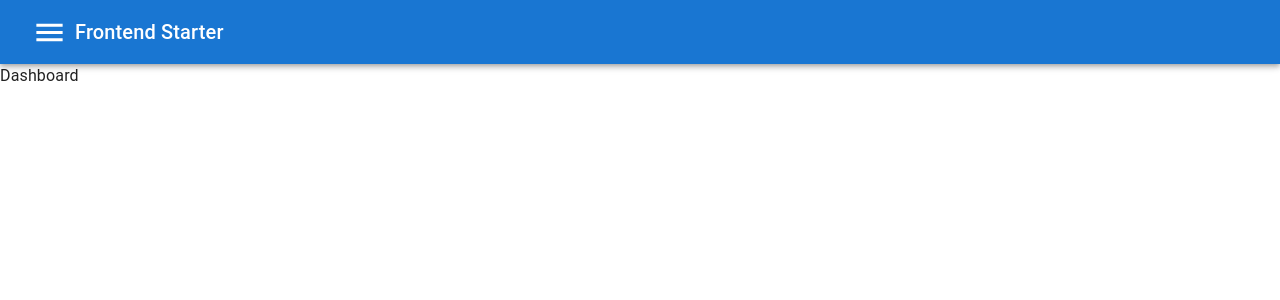
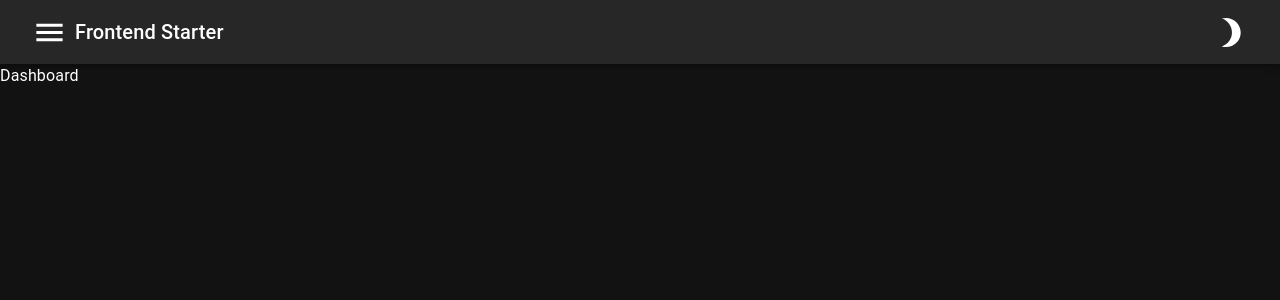
Before and after one commit to piotr-pietras/frontend-starter, a React app: page / in a window 1280 px wide. Shown: the top 300 px of the page. Built offline with nearby package versions, Linux system fonts and the light colour scheme.

Commit message:
Add dark mode

```diff
--- a/src/App.tsx
+++ b/src/App.tsx
@@ -2,14 +2,16 @@ import { CssBaseline } from "@mui/material";
 import React from "react";
 import { RouterProvider } from "react-router-dom";
 import { router } from "./services/router";
-import { useDispatch, useSelector } from "react-redux";
+import { useSelector } from "react-redux";
 import { selectApp } from "./app.selector";
 import { GlobalLoading } from "./common/GlobalLoading";
-import { dispatch, store } from "./services/redux";
+import { dispatch } from "./services/redux";
 import { AppSlice } from "./app.slice";
+import { ThemeProvider } from "@mui/material";
+import { getTheme } from "./services/theme";
 
 async function initialize() {
-  //Test promise for initial initialization
+  //Test promise for initial app load
   const test = new Promise((res) =>
     setTimeout(() => {
       res("resolved");
@@ -18,17 +20,22 @@ async function initialize() {
   return Promise.all([test]);
 }
 
+const {
+  actions: { initialized },
+} = AppSlice;
+
 export const App = () => {
-  const { isInitialized } = useSelector(selectApp);
+  const { isInitialized, paletteMode } = useSelector(selectApp);
+
   dispatch(async function (dispatch) {
     await initialize();
-    dispatch(AppSlice.actions.initialized());
+    dispatch(initialized());
   });
 
   return (
-    <>
+    <ThemeProvider theme={getTheme({ paletteMode })}>
       <CssBaseline />
       {!isInitialized ? <GlobalLoading /> : <RouterProvider router={router} />}
-    </>
+    </ThemeProvider>
   );
 };
--- a/src/app.selector.tsx
+++ b/src/app.selector.tsx
@@ -3,9 +3,10 @@ import { State } from "./services/redux";
 
 export const selectApp = createSelector(
   (state: State) => state.app,
-  ({ isInitialized }) => {
+  ({ isInitialized, paletteMode }) => {
     return {
       isInitialized,
+      paletteMode,
     };
   }
 );
--- a/src/app.slice.tsx
+++ b/src/app.slice.tsx
@@ -1,18 +1,24 @@
-import { createSlice, PayloadAction } from "@reduxjs/toolkit";
+import { PaletteMode } from "@mui/material";
+import { createSlice } from "@reduxjs/toolkit";
 
 interface InitialState {
   isInitialized: boolean;
+  paletteMode: PaletteMode;
 }
 const initialState: InitialState = {
   isInitialized: false,
+  paletteMode: "dark",
 };
 
 export const AppSlice = createSlice({
   name: "app",
   initialState,
   reducers: {
-    initialized(state, _: PayloadAction<boolean>) {
+    initialized(state) {
       state.isInitialized = true;
+    },
+    pallateToggled(state) {
+      state.paletteMode = state.paletteMode === "light" ? "dark" : "light";
     },
   },
 });
--- a/src/common/AppBar.tsx
+++ b/src/common/AppBar.tsx
@@ -10,15 +10,25 @@ import {
   ListItemText,
   SxProps,
   Theme,
+  useTheme,
+  Box,
 } from "@mui/material";
-import MenuIcon from "@mui/icons-material/Menu";
-import InfoIcon from "@mui/icons-material/Info";
+// import MenuIcon from "@mui/icons-material/Menu";
+// import InfoIcon from "@mui/icons-material/Info";
 import DashboardIcon from "@mui/icons-material/Dashboard";
 import React, { ReactElement, useCallback, useState } from "react";
-import { theme } from "../services/theme";
 import { Drawer } from "@mui/material";
 import { useNavigate } from "react-router-dom";
 import { AppRoutes } from "../routes";
+import {
+  Brightness3 as NightIcon,
+  Brightness5 as DayIcon,
+  Menu as MenuIcon,
+  Info as InfoIcon,
+} from "@mui/icons-material";
+import { useDispatch, useSelector } from "react-redux";
+import { selectAppBar } from "./appBar.selector";
+import { AppSlice } from "../app.slice";
 
 const navigations: {
   name: string;
@@ -37,10 +47,18 @@ const navigations: {
   },
 ];
 
+const {
+  actions: { pallateToggled },
+} = AppSlice;
+
 export const AppBar = () => {
+  const theme = useTheme();
+  const dispatch = useDispatch();
+  const { paletteMode } = useSelector(selectAppBar);
   const navigate = useNavigate();
   const [isDrawerOpened, setIsDrawerOpened] = useState(false);
 
+  const onPallateToggle = useCallback(() => dispatch(pallateToggled()), []);
   const onDrawerClose = useCallback(() => setIsDrawerOpened(false), []);
   const onDrawerOpen = useCallback(() => setIsDrawerOpened(true), []);
   const onNavigate = useCallback((to: string) => {
@@ -51,11 +69,22 @@ export const AppBar = () => {
   return (
     <>
       <AppBarMUI position="static">
-        <Toolbar>
-          <IconButton sx={IconButtonSX} onClick={onDrawerOpen}>
-            <MenuIcon fontSize="large" color="inherit" />
-          </IconButton>
-          <Typography variant="h6">Frontend Starter</Typography>
+        <Toolbar sx={getToolbarSX()}>
+          <Box sx={getToolbarBoxSX()}>
+            <IconButton sx={getIconButtonSX(theme)} onClick={onDrawerOpen}>
+              <MenuIcon fontSize="large" color="inherit" />
+            </IconButton>
+            <Typography variant="h6">Frontend Starter</Typography>
+          </Box>
+          <Box sx={getToolbarBoxSX()}>
+            <IconButton sx={getIconButtonSX(theme)} onClick={onPallateToggle}>
+              {paletteMode === "dark" ? (
+                <NightIcon fontSize="large" color="inherit" />
+              ) : (
+                <DayIcon fontSize="large" color="inherit" />
+              )}
+            </IconButton>
+          </Box>
         </Toolbar>
       </AppBarMUI>
       <Drawer anchor={"left"} open={isDrawerOpened} onClose={onDrawerClose}>
@@ -74,4 +103,16 @@ export const AppBar = () => {
   );
 };
 
-const IconButtonSX: SxProps<Theme> = { color: theme.colors.white };
+const getIconButtonSX: (theme: Theme) => SxProps<Theme> = (theme) => ({
+  color: theme.colors.white,
+});
+
+const getToolbarSX: () => SxProps<Theme> = () => ({
+  display: "flex",
+  justifyContent: "space-between",
+});
+
+const getToolbarBoxSX: () => SxProps<Theme> = () => ({
+  display: "flex",
+  alignItems: "center",
+});
--- /dev/null
+++ b/src/common/appBar.selector.ts
@@ -0,0 +1,11 @@
+import { createSelector } from "@reduxjs/toolkit";
+import { State } from "../services/redux";
+
+export const selectAppBar = createSelector(
+  (state: State) => state.app.paletteMode,
+  (paletteMode) => {
+    return {
+      paletteMode,
+    };
+  }
+);
--- a/src/index.tsx
+++ b/src/index.tsx
@@ -2,17 +2,13 @@ import React from "react";
 import { createRoot } from "react-dom/client";
 import { App } from "./App";
 import { Provider as ReduxProvider } from "react-redux";
-import { ThemeProvider } from "@mui/material";
 import { store } from "./services/redux";
-import { theme } from "./services/theme";
 
 const container = document.getElementById("react-app");
 const root = createRoot(container);
 
 root.render(
   <ReduxProvider store={store}>
-    <ThemeProvider theme={theme}>
-      <App />
-    </ThemeProvider>
+    <App />
   </ReduxProvider>
 );
--- a/src/services/theme.tsx
+++ b/src/services/theme.tsx
@@ -1,4 +1,5 @@
 import { createTheme } from "@mui/material/styles";
+import { PaletteMode } from "@mui/material";
 
 //Colors' name based on: https://www.color-hex.com/color-names.html
 interface Colors {
@@ -23,8 +24,15 @@ const colors: Colors = {
   yellow1: "rgba(255,255,0,1)",
 };
 
-export const theme = createTheme({
+interface GetTheme {
+  paletteMode?: PaletteMode;
+}
+export const getTheme = ({ paletteMode }: GetTheme) =>
+  createTheme({
     colors,
+    palette: {
+      mode: paletteMode || "light",
+    },
     components: {
       MuiCssBaseline: {
         styleOverrides: {
```
Also changed, not shown: 1 other file (tests, documents, lock files or other folders). Lines whose indentation alone changed are shown as unchanged.
